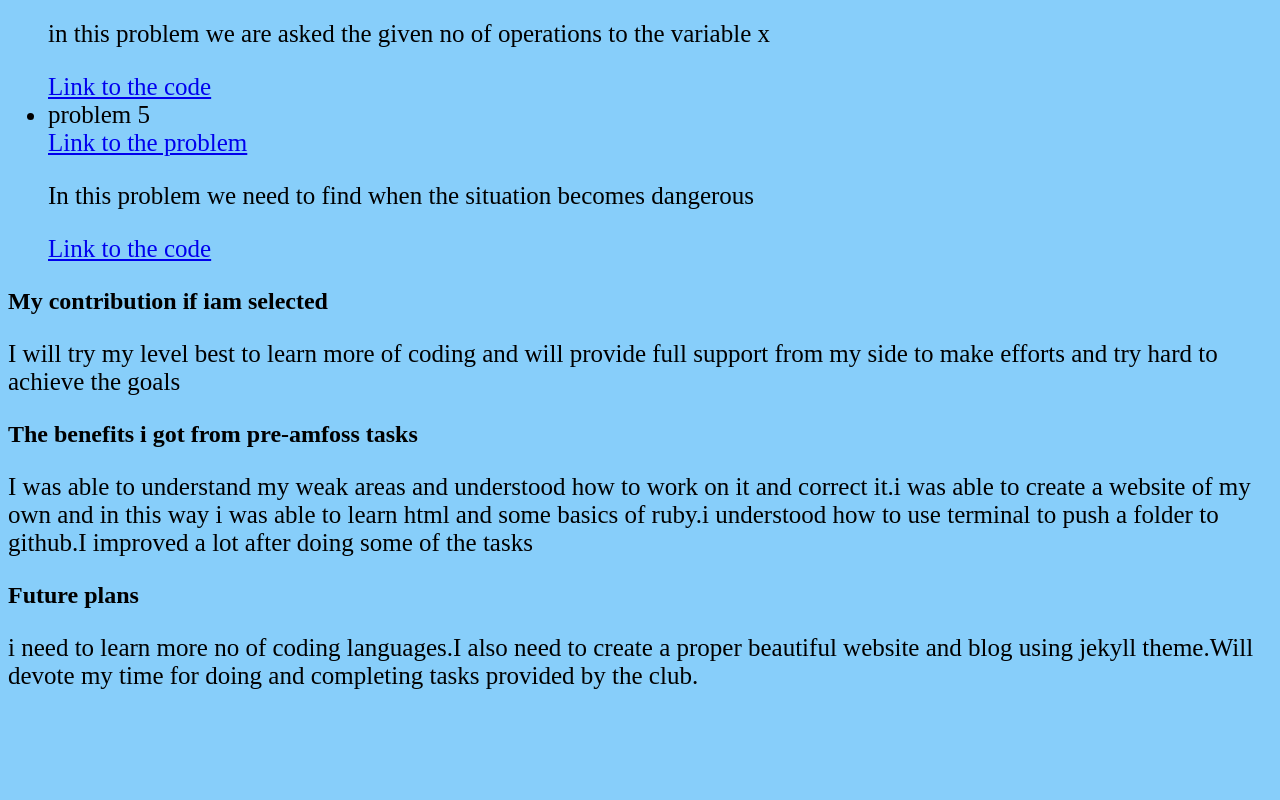
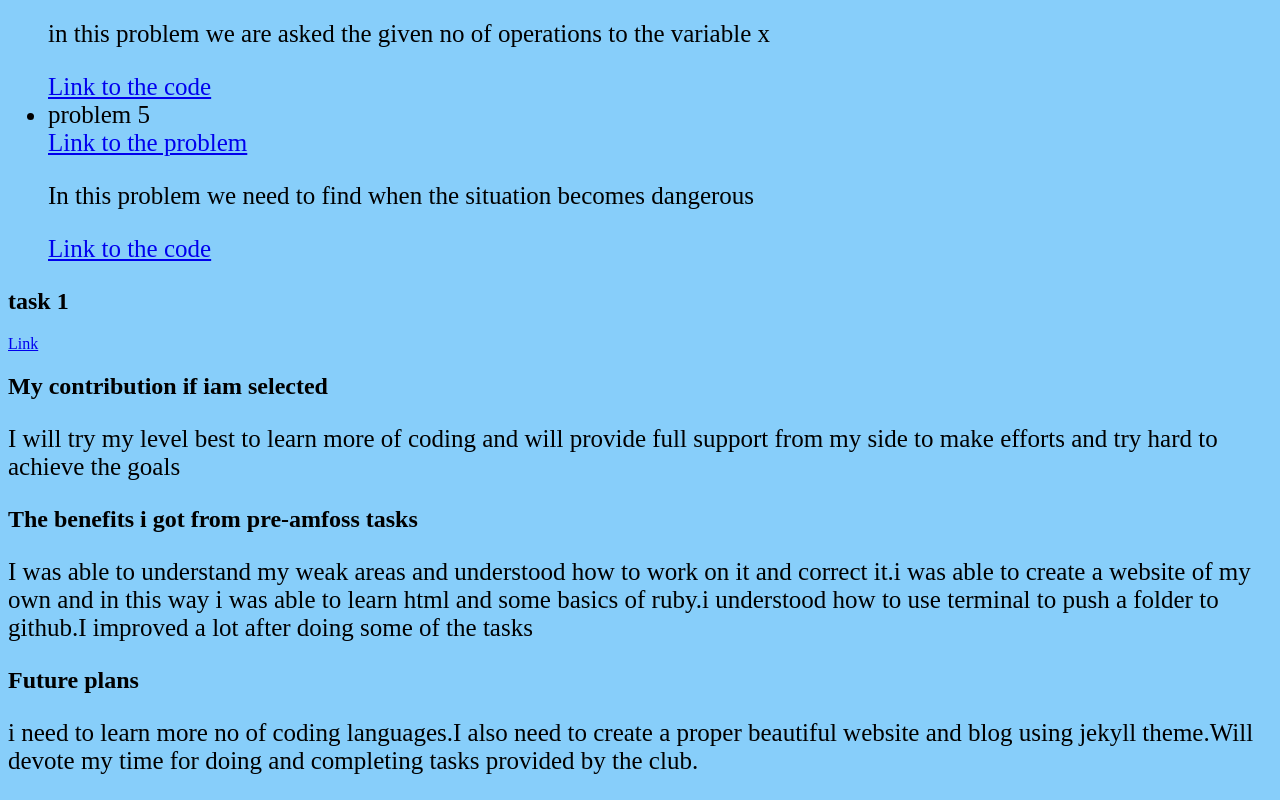
Before and after one commit to kasthuri28/amfoss-tasks, a plain HTML site: page index.html in a window 1280 px wide. Shown: the part 1812-2612 px from the top of the page. Before the commit the page ends 2527 px from the top, so only its background shows below. Drawn offline with Linux system fonts and the light colour scheme.

Commit message:
Update index.html

```diff
--- a/index.html
+++ b/index.html
@@ -81,6 +81,8 @@
       <p>In this problem we need to find when the situation becomes dangerous </p>
       <a href = "https://github.com/kasthuri28/amfoss-tasks/blob/task/football.cpp">Link to the code</a>
       </ul>
+      <h2>task 1</h2>
+      <a href="https://github.com/kasthuri28/amfoss-tasks/tree/master/task-1">Link </a>
       <h2>My contribution if iam selected</h2>
       <p>I will try my level best to learn more of coding and will provide full support from my side to make efforts and try hard to achieve the goals</p>
       <h2>The benefits i got from pre-amfoss tasks</h2>
```
